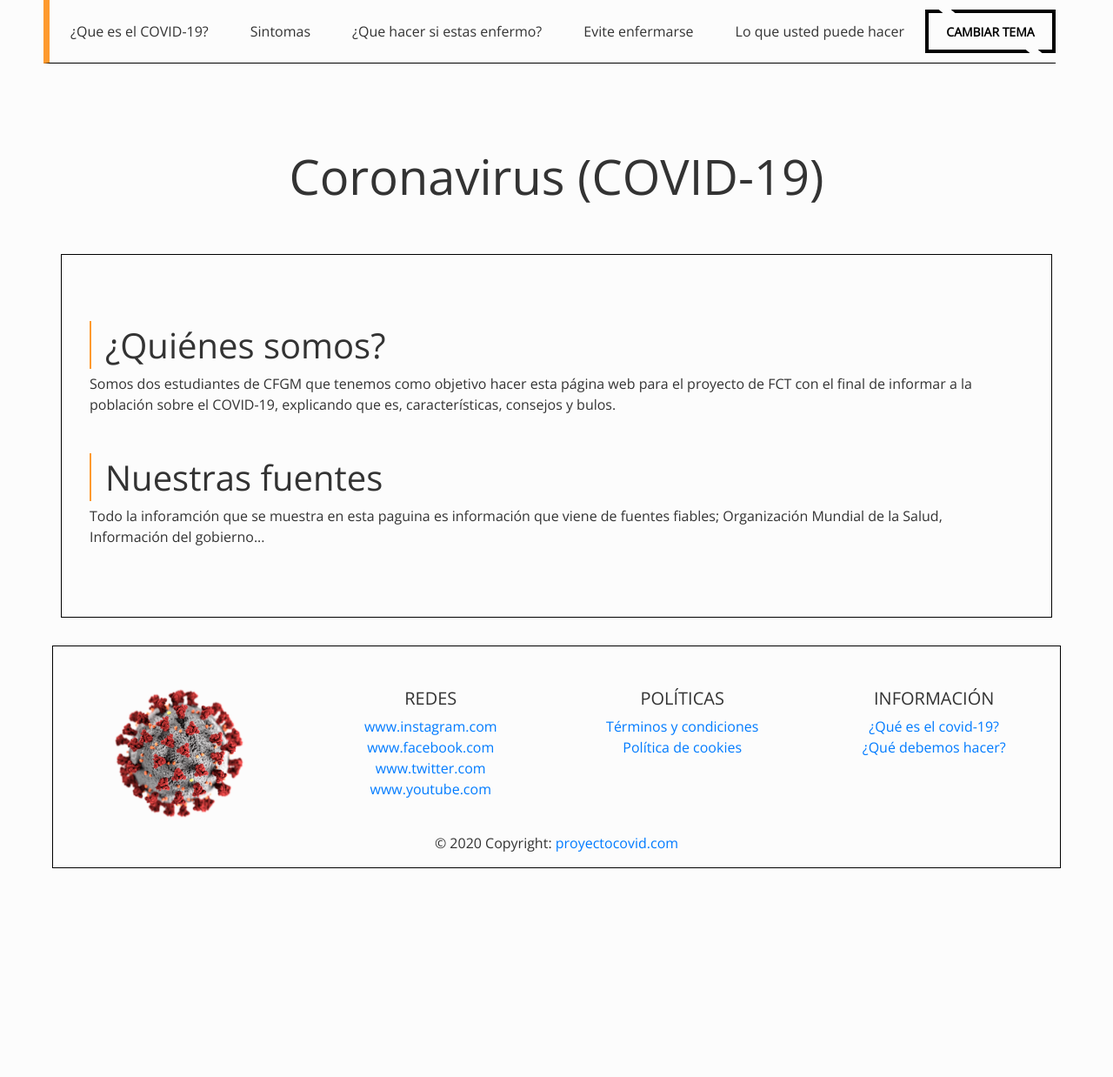
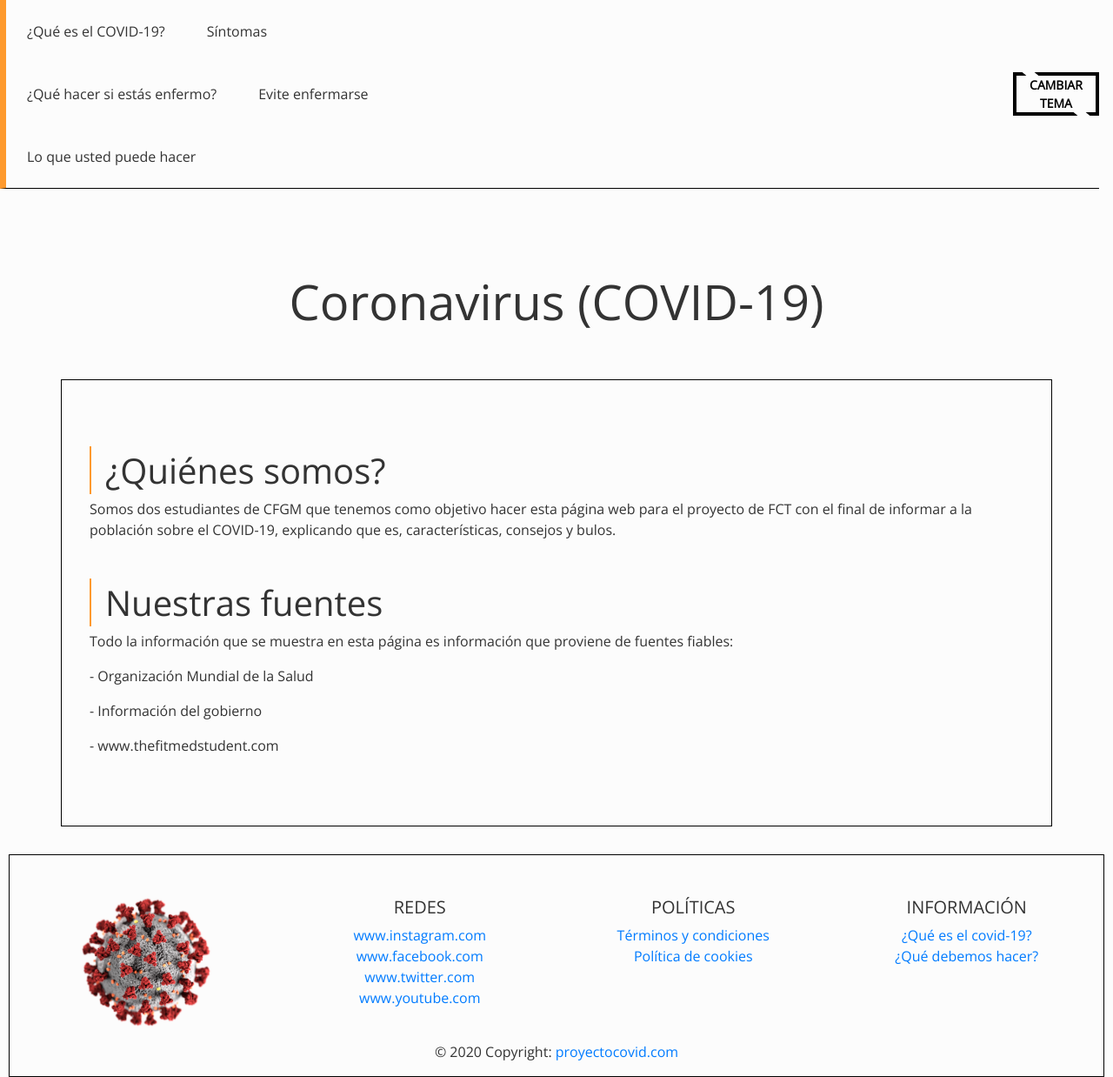
Before and after one commit to BestCobid19/Pagina-Web, a PHP site: page / in a window 1280 px wide. Shown: the whole page at 87% size. Before the commit the page ends 998 px from the top, so only its background shows below. Run offline with PHP 8.4, Linux system fonts and the light colour scheme.

Commit message:
margen borton

```diff
--- a/css/style.css
+++ b/css/style.css
@@ -34,13 +34,13 @@ body{
     color: var(--color-text);
 
 }
-/*Boton*/
 .boton{
-    width:150px;
+    width:200px;
     height:50px;
     background:none;
     border:4px solid;
     color:var(--boton);
+    margin-left: 680px;
     font-weight: 600;
     text-transform: uppercase;
     cursor: pointer;
@@ -71,8 +71,6 @@ body{
 .boton:hover::after{
     right:80%;
 }
-/*Fin del boton*/
-
 footer{
     border: solid 0.2px var(--negro);
     margin: 10px 10px;
--- a/header.php
+++ b/header.php
@@ -19,13 +19,13 @@
         <div class="collapse navbar-collapse" id="navbarSupportedContent">
             <ul class="nav">
                 <li class="nav-item">
-                    <a class="nav-link active" href="#">¿Que es el COVID-19?</a>
+                    <a class="nav-link active" href="#">¿Qué es el COVID-19?</a>
                 </li>
                 <li class="nav-item">
-                    <a class="nav-link active" href="#">Sintomas</a>
+                    <a class="nav-link active" href="#">Síntomas</a>
                 </li>
                 <li class="nav-item">
-                    <a class="nav-link active" href="#">¿Que hacer si estas enfermo?</a>
+                    <a class="nav-link active" href="#">¿Qué hacer si estás enfermo?</a>
                 </li>
                 <li class="nav-item">
                     <a class="nav-link active" href="#" tabindex="-1" aria-disabled="true">Evite enfermarse</a>
--- a/index.php
+++ b/index.php
@@ -19,7 +19,10 @@ include('header.php');
         <div class="texto">
 
             <h1><span class="bordeIzquierdaFino"></span>Nuestras fuentes</h1>
-            <p>Todo la inforamción que se muestra en esta paguina es información que viene de fuentes fiables; Organización Mundial de la Salud, Información del gobierno...  </p>
+            <p>Todo la información que se muestra en esta página es información que proviene de fuentes fiables:</p>
+            <p>- Organización Mundial de la Salud</p>
+            <p>- Información del gobierno</p>
+            <p>- www.thefitmedstudent.com</p>
         </div>
     </div>
 
```
